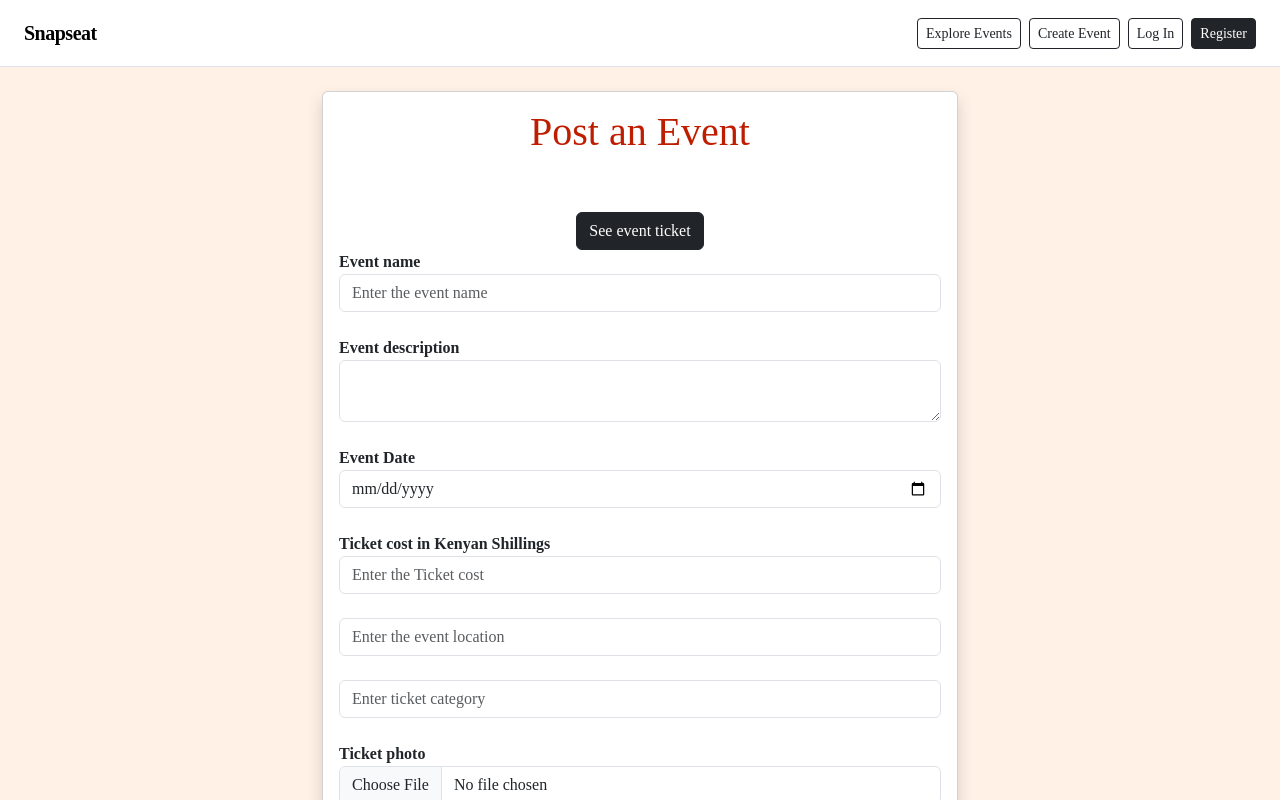
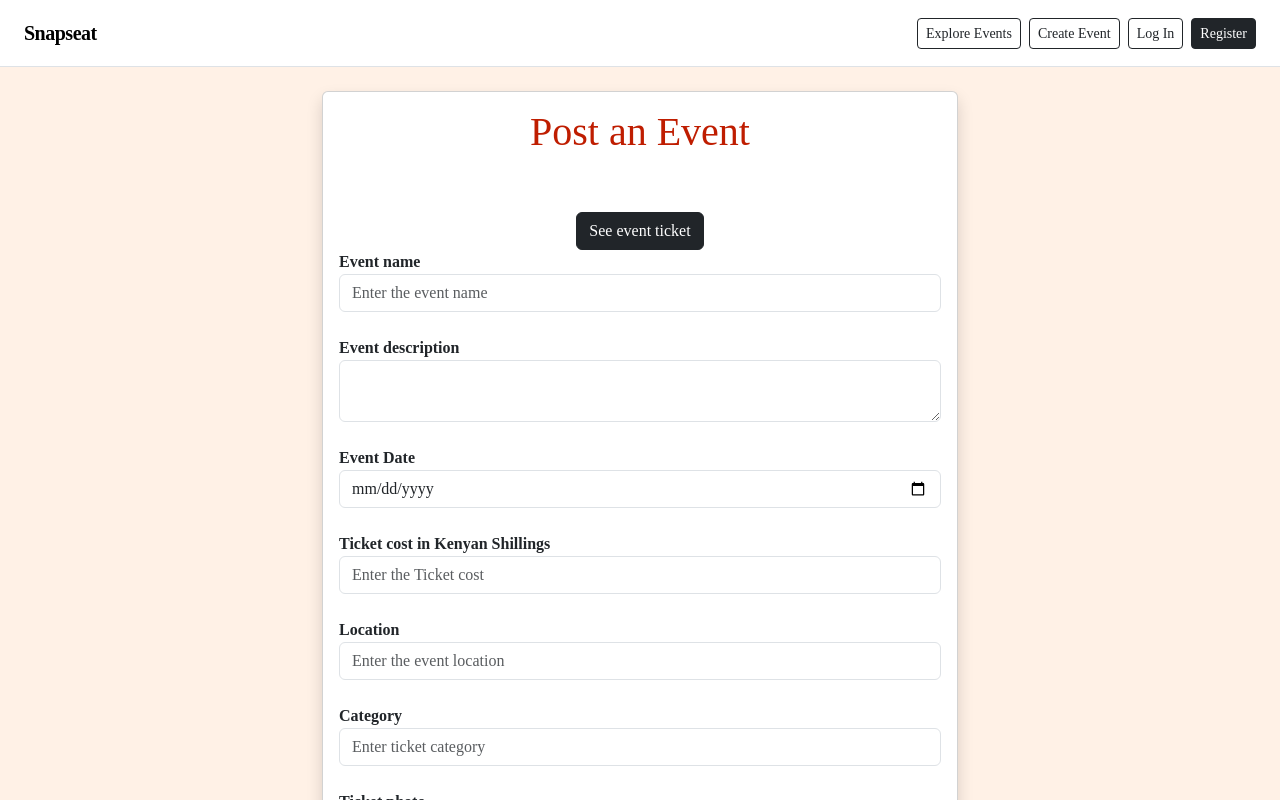
Before and after one commit to L3gitMik3/Snapseat, a React (Create React App) app: page /addeventticket in a window 1280 px wide. Shown: the top 800 px of the page. Built offline with nearby package versions, Linux system fonts and the light colour scheme.

Commit message:
Update AddEventTicket.jsx

```diff
--- a/src/components/AddEventTicket.jsx
+++ b/src/components/AddEventTicket.jsx
@@ -88,11 +88,13 @@ const AddEventTicket = () => {
          type="number"
          placeholder='Enter the Ticket cost'
          onChange={(e)=>setProductCost(e.target.value)}/><br />
+<label htmlFor="">Location</label><br />
          <input
         className='form-control'
          type="text"
          placeholder='Enter the event location'
          onChange={(e)=>SetLocation(e.target.value)}/><br />
+<label htmlFor="">Category</label><br />
            <input
         className='form-control'
          type="text"
```
